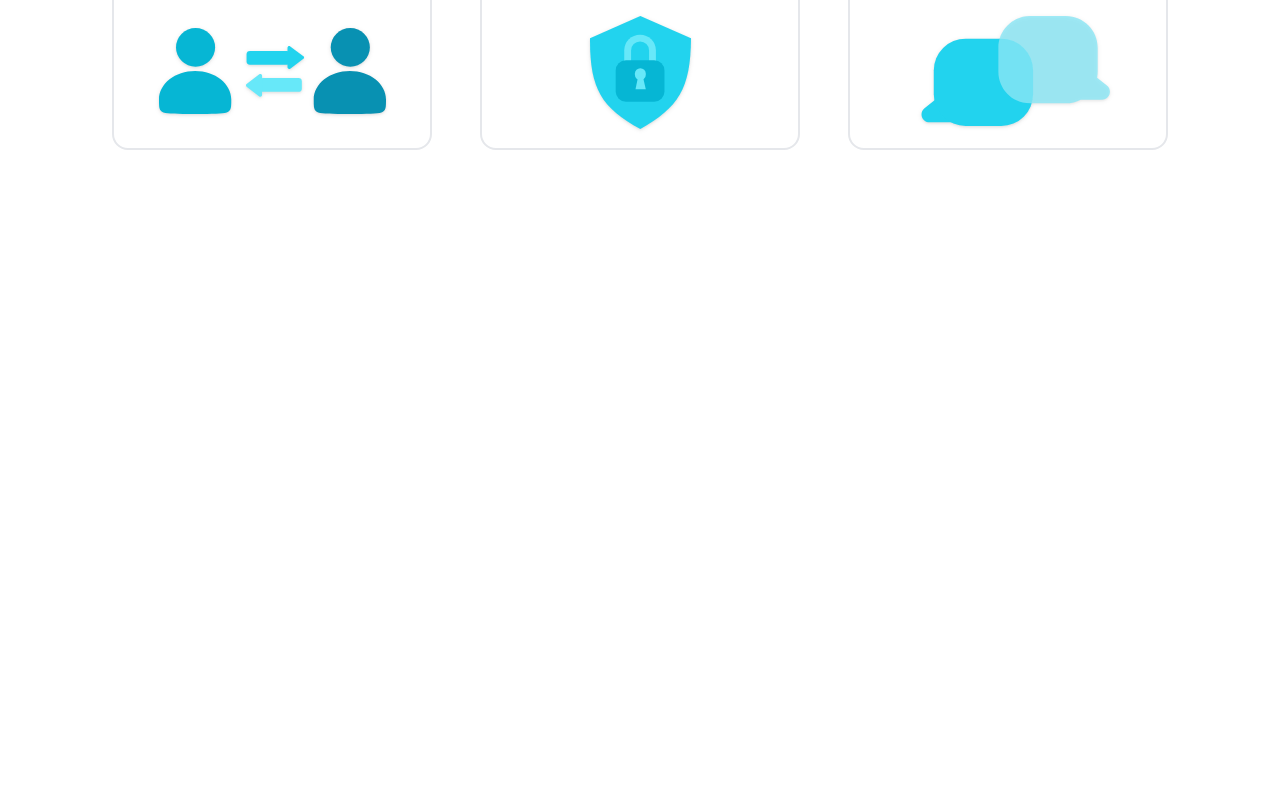
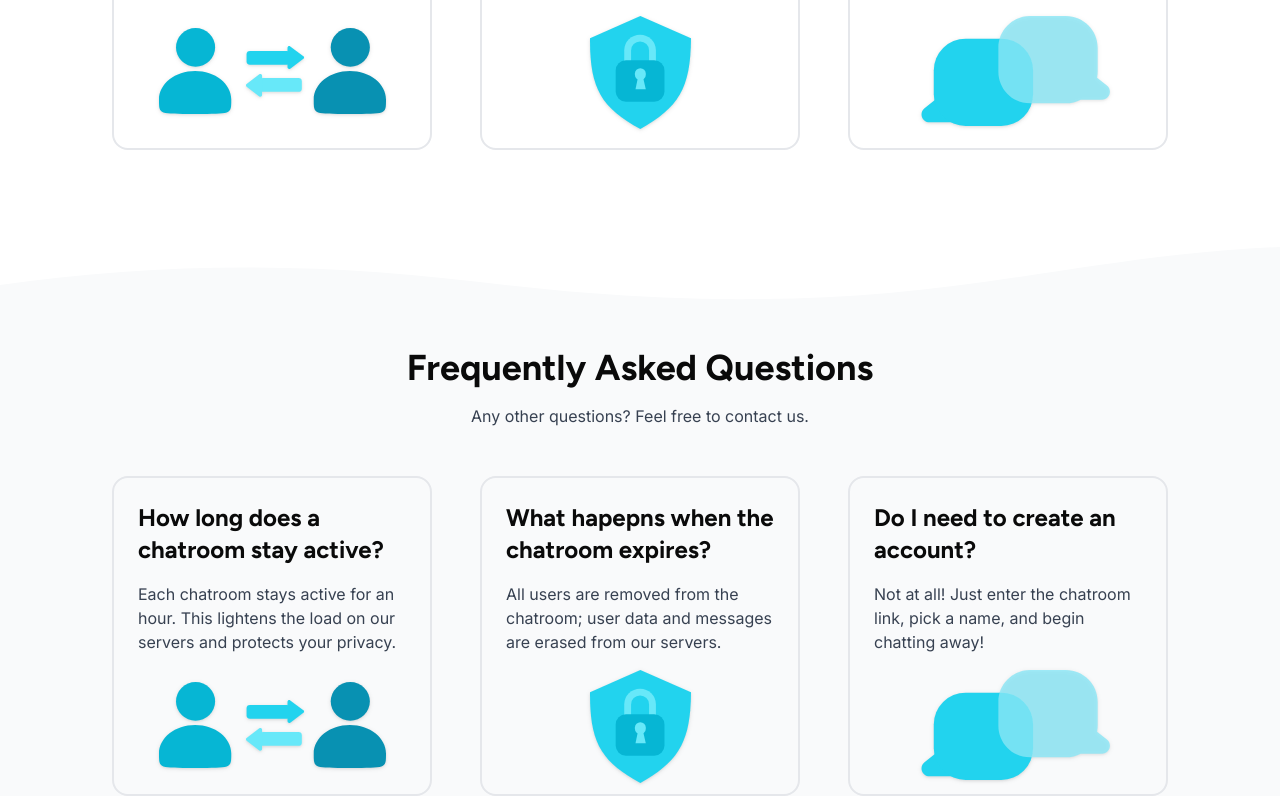
Before and after one commit to NDB-7/quickroom-frontend, a Next.js app: page / in a window 1280 px wide. Shown: the part 1318-2114 px from the top of the page. Before the commit the page ends 1488 px from the top, so only its background shows below. Built offline with nearby package versions, Linux system fonts and the light colour scheme.

Commit message:
Finished text on FAQ

```diff
--- a/package.json
+++ b/package.json
@@ -10,6 +10,7 @@
   },
   "dependencies": {
     "@prisma/client": "^6.0.0",
+    "@radix-ui/react-accordion": "^1.2.2",
     "@radix-ui/react-dialog": "^1.1.2",
     "@radix-ui/react-label": "^2.1.0",
     "@radix-ui/react-slot": "^1.1.0",
--- a/src/app/(homepage)/_components/Headings.tsx
+++ b/src/app/(homepage)/_components/Headings.tsx
@@ -13,7 +13,9 @@ export function H1({
   className?: string;
 }) {
   return (
-    <h1 className={`${figtree.className} text-center text-6xl ${className}`}>
+    <h1
+      className={`${figtree.className} text-center text-4xl md:text-5xl lg:text-6xl ${className}`}
+    >
       {children}
     </h1>
   );
@@ -27,7 +29,9 @@ export function H2({
   className?: string;
 }) {
   return (
-    <h2 className={`${figtree.className} text-4xl ${className}`}>{children}</h2>
+    <h2 className={`${figtree.className} text-3xl lg:text-4xl ${className}`}>
+      {children}
+    </h2>
   );
 }
 
--- /dev/null
+++ b/src/app/(homepage)/_components/Hero.tsx
@@ -0,0 +1,55 @@
+import { Button } from "@/components/ui/button";
+import CheckText from "./CheckText";
+import { H1, H2 } from "./Headings";
+import { Pencil } from "lucide-react";
+import Image from "next/image";
+
+export default function Hero() {
+  return (
+    <div className="mt-16 flex flex-col items-center px-6">
+      <H1 className="mt-12">Instant chatrooms, just a code away</H1>
+      <p className="mt-6 text-center text-lg text-gray-700 max-w-3xl leading-relaxed">
+        Create a chatroom in seconds with just a 4-digit code. Share it with
+        your friends and start chatting instantly—no login required.
+      </p>
+      <form className="mt-10 relative home-input">
+        <input
+          type="text"
+          maxLength={30}
+          placeholder="Enter chatroom name here"
+          className="border-gray-200 border-2 rounded-full py-2 px-6 shadow-sm w-full transition-all hover:border-gray-300 hover:shadow-gray-200"
+        />
+        <Button className="absolute right-1 top-1 rounded-full">
+          <Pencil />
+          Create
+        </Button>
+      </form>
+      <div className="mt-24 flex flex-col items-center lg:flex-row lg:items-start lg:pl-16 gap-12 lg:gap-24 max-w-5xl w-full">
+        <Image
+          src="/images/imac.png"
+          alt="Chatroom Example"
+          width={468}
+          height={387}
+        />
+        <div>
+          <H2 className="mt-8">Getting started</H2>
+          <div className="space-y-4 mt-6 lg:mt-8 sm:grid grid-cols-2 grid-rows-2 gap-x-8 lg:block">
+            <CheckText text="Enter your chatroom name above." />
+            <CheckText text="Click the button to get a link." />
+            <CheckText text="Share it with your friends." />
+            <CheckText text="Start chatting!" />
+          </div>
+        </div>
+      </div>
+      <img
+        src="/images/big-gradient.svg"
+        alt=""
+        className="mt-32 -z-10 absolute"
+      />
+      <div className="absolute mt-72 w-full -z-10">
+        <div className="bg-pattern h-80" />
+        <div className="bg-pattern h-80" />
+      </div>
+    </div>
+  );
+}
--- a/src/app/(homepage)/page.tsx
+++ b/src/app/(homepage)/page.tsx
@@ -1,60 +1,14 @@
-import { Button } from "@/components/ui/button";
 import Navbar from "./_components/Navbar";
-import { Pencil } from "lucide-react";
 import Image from "next/image";
-import CheckText from "./_components/CheckText";
-import { H1, H2, H3 } from "./_components/Headings";
+import { H2, H3 } from "./_components/Headings";
+import Hero from "./_components/Hero";
 
 export default function Home() {
   return (
     <>
       <Navbar />
       <main>
-        <div className="mt-16 flex flex-col items-center px-6">
-          <H1 className="mt-12">Instant chatrooms, just a code away</H1>
-          <p className="mt-6 text-center text-lg text-gray-700 max-w-3xl leading-relaxed">
-            Create a chatroom in seconds with just a 4-digit code. Share it with
-            your friends and start chatting instantly—no login required.
-          </p>
-          <form className="mt-10 relative home-input">
-            <input
-              type="text"
-              maxLength={30}
-              placeholder="Enter chatroom name here"
-              className="border-gray-200 border-2 rounded-full py-2 px-6 shadow-sm w-full transition-all hover:border-gray-300 hover:shadow-gray-200"
-            />
-            <Button className="absolute right-1 top-1 rounded-full">
-              <Pencil />
-              Create
-            </Button>
-          </form>
-          <div className="mt-24 flex flex-col items-center lg:flex-row lg:items-start lg:pl-16 gap-12 lg:gap-24 max-w-5xl w-full">
-            <Image
-              src="/images/imac.png"
-              alt="Chatroom Example"
-              width={468}
-              height={387}
-            />
-            <div>
-              <H2 className="mt-8">Getting started</H2>
-              <div className="space-y-4 mt-6 lg:mt-8 sm:grid grid-cols-2 grid-rows-2 gap-x-8 lg:block">
-                <CheckText text="Enter your chatroom name above." />
-                <CheckText text="Click the button to get a link." />
-                <CheckText text="Share it with your friends." />
-                <CheckText text="Start chatting!" />
-              </div>
-            </div>
-          </div>
-          <img
-            src="/images/big-gradient.svg"
-            alt=""
-            className="mt-32 -z-10 absolute"
-          />
-          <div className="absolute mt-72 w-full -z-10">
-            <div className="bg-pattern h-80" />
-            <div className="bg-pattern h-80" />
-          </div>
-        </div>
+        <Hero />
         <div className="w-full mt-24 overflow-hidden">
           <svg
             xmlns="http://www.w3.org/2000/svg"
@@ -74,8 +28,8 @@ export default function Home() {
           <p className="mt-4 text-gray-700">
             We offer the smoothest and safest chatting experience on the web.
           </p>
-          <div className="mt-12 flex gap-12">
-            <div className="h-80 w-80 rounded-2xl border-gray-200 border-2 p-6">
+          <div className="mt-12 grid xl:grid-cols-3 md:grid-cols-2 gap-12">
+            <div className="h-80 w-80 rounded-2xl border-gray-200 border-2 p-6 transition-all duration-200 hover:-translate-y-1 hover:shadow-xl hover:shadow-cyan-50 hover:border-gray-300">
               <H3>Effortless Sharing</H3>
               <p className="text-gray-700 mt-4">
                 Share short, simple links to invite anyone into your chatroom.
@@ -89,7 +43,7 @@ export default function Home() {
                 height={87}
               />
             </div>
-            <div className="h-80 w-80 rounded-2xl border-gray-200 border-2 p-6">
+            <div className="h-80 w-80 rounded-2xl border-gray-200 border-2 p-6 transition-all duration-200 hover:-translate-y-1 hover:shadow-xl hover:shadow-cyan-50 hover:border-gray-300">
               <H3>Complete Privacy</H3>
               <p className="text-gray-700 mt-4">
                 Your conversations stay yours. All data is automatically erased
@@ -104,7 +58,7 @@ export default function Home() {
               />
             </div>
             <div
-              className="h-80 w-80 rounded-2xl border-gray-200 border-2 p-6"
+              className="h-80 w-80 rounded-2xl border-gray-200 border-2 p-6 transition-all duration-200 hover:-translate-y-1 hover:shadow-xl hover:shadow-cyan-50 hover:border-gray-300"
               id="features"
             >
               <H3>Easy Rejoining</H3>
@@ -122,6 +76,73 @@ export default function Home() {
             </div>
           </div>
         </div>
+        <div className="w-full mt-24 overflow-hidden">
+          <svg
+            xmlns="http://www.w3.org/2000/svg"
+            width="1440"
+            height="54"
+            viewBox="0 0 1440 54"
+            fill="none"
+          >
+            <path
+              d="M378.346 26.3353C448.43 31.6241 516.29 41.1038 586.18 46.8534C685.734 55.0489 789.409 55.544 888.807 47.0446C985.401 38.805 1085.56 18.7083 1181.01 8.49828C1265.65 -0.559911 1358.06 -4.29004 1440 7.02779V54H-10V40.5941C113.813 21.5492 248.116 16.6181 378.346 26.3353Z"
+              fill="#f9fafb"
+            />
+          </svg>
+        </div>
+        <div className="bg-gray-50 flex flex-col items-center px-6">
+          <H2 className="mt-12">Frequently Asked Questions</H2>
+          <p className="mt-4 text-gray-700">
+            Any other questions? Feel free to contact us.
+          </p>
+          <div className="mt-12 grid xl:grid-cols-3 md:grid-cols-2 gap-12">
+            <div className="h-80 w-80 rounded-2xl border-gray-200 border-2 p-6 transition-all duration-200 hover:-translate-y-1 hover:shadow-xl hover:shadow-cyan-50 hover:border-gray-300">
+              <H3>How long does a chatroom stay active?</H3>
+              <p className="text-gray-700 mt-4">
+                Each chatroom stays active for an hour. This lightens the load
+                on our servers and protects your privacy.
+              </p>
+              <Image
+                src="/images/sharing.svg"
+                alt="sharing"
+                className="mt-7 mx-auto drop-shadow"
+                width={227}
+                height={87}
+              />
+            </div>
+            <div className="h-80 w-80 rounded-2xl border-gray-200 border-2 p-6 transition-all duration-200 hover:-translate-y-1 hover:shadow-xl hover:shadow-cyan-50 hover:border-gray-300">
+              <H3>What hapepns when the chatroom expires?</H3>
+              <p className="text-gray-700 mt-4">
+                All users are removed from the chatroom; user data and messages
+                are erased from our servers.
+              </p>
+              <Image
+                src="/images/shield.svg"
+                alt="sharing"
+                className="mt-4 mx-auto drop-shadow"
+                width={101}
+                height={114}
+              />
+            </div>
+            <div
+              className="h-80 w-80 rounded-2xl border-gray-200 border-2 p-6 transition-all duration-200 hover:-translate-y-1 hover:shadow-xl hover:shadow-cyan-50 hover:border-gray-300"
+              id="features"
+            >
+              <H3>Do I need to create an account?</H3>
+              <p className="text-gray-700 mt-4">
+                Not at all! Just enter the chatroom link, pick a name, and begin
+                chatting away!
+              </p>
+              <Image
+                src="/images/chatting.svg"
+                alt="sharing"
+                className="mt-4 mx-auto drop-shadow"
+                width={203}
+                height={111}
+              />
+            </div>
+          </div>
+        </div>
       </main>
     </>
   );
--- a/tailwind.config.ts
+++ b/tailwind.config.ts
@@ -55,6 +55,28 @@ export default {
   			lg: 'var(--radius)',
   			md: 'calc(var(--radius) - 2px)',
   			sm: 'calc(var(--radius) - 4px)'
+  		},
+  		keyframes: {
+  			'accordion-down': {
+  				from: {
+  					height: '0'
+  				},
+  				to: {
+  					height: 'var(--radix-accordion-content-height)'
+  				}
+  			},
+  			'accordion-up': {
+  				from: {
+  					height: 'var(--radix-accordion-content-height)'
+  				},
+  				to: {
+  					height: '0'
+  				}
+  			}
+  		},
+  		animation: {
+  			'accordion-down': 'accordion-down 0.2s ease-out',
+  			'accordion-up': 'accordion-up 0.2s ease-out'
   		}
   	}
   },
```
Also changed, not shown: 1 other file (tests, documents, lock files or other folders).
